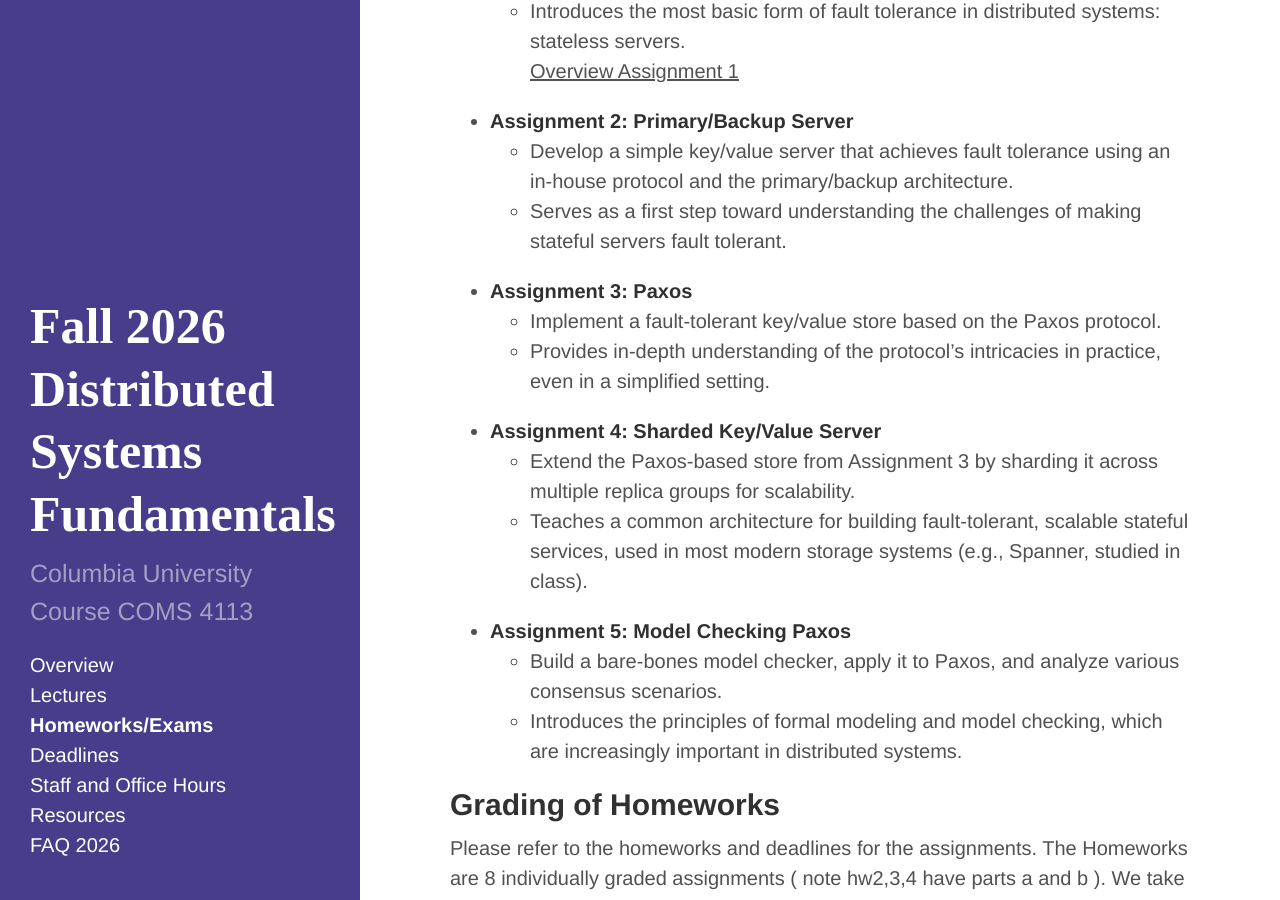
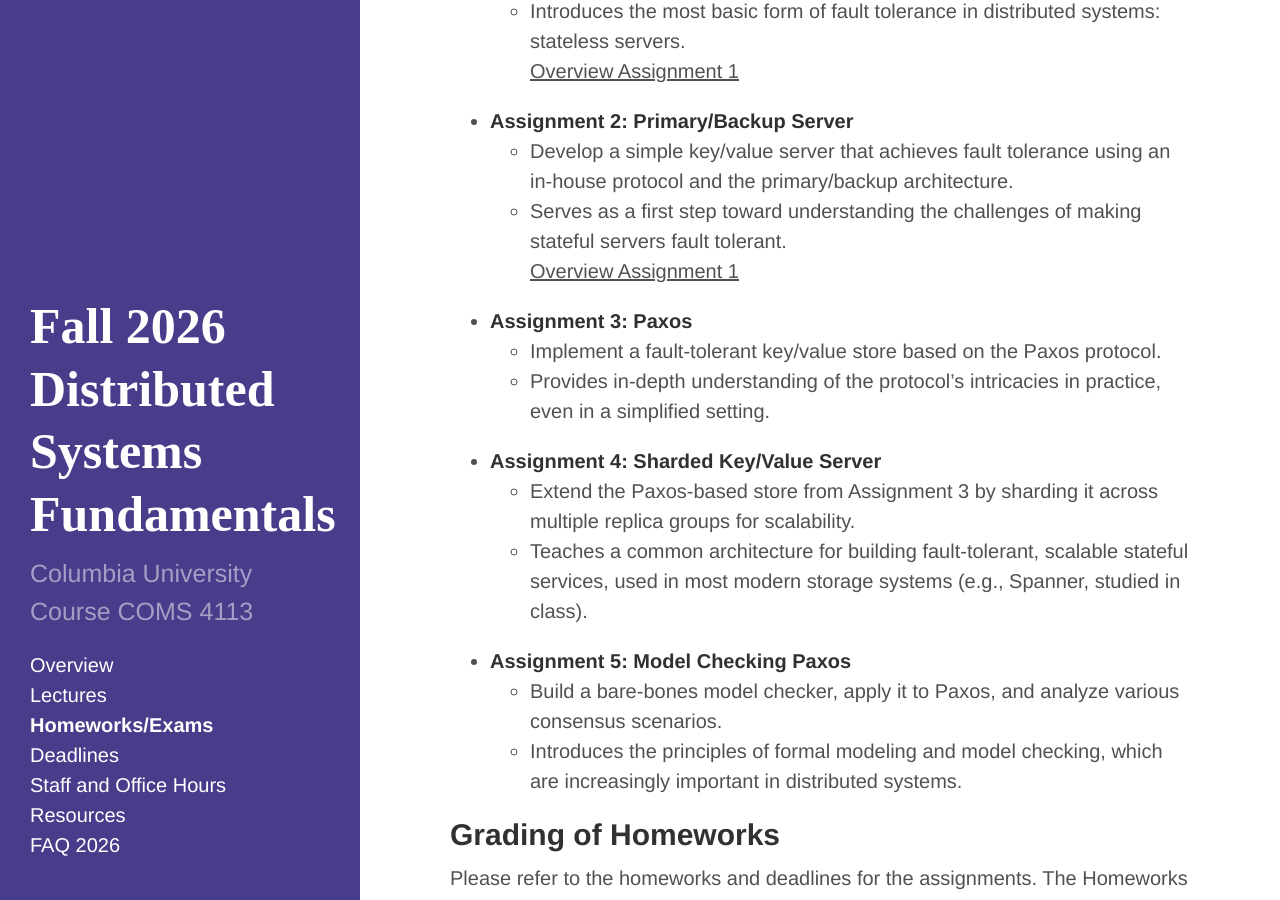
Before and after one commit to frankeh/cu-ds1-2026-fall, a Jekyll site: the page built from 02-homeworks.md, in a window 1280 px wide and 900 px high, scrolled down 1272 px. Built offline with Jekyll 4.4.1, drawn with Linux system fonts in a browser that asks for light colours.

Commit message:
HW2 slides

```diff
--- a/02-homeworks.md
+++ b/02-homeworks.md
@@ -47,6 +47,7 @@ if with an only somewhat working homework.
 - **Assignment 2: Primary/Backup Server**
   - Develop a simple key/value server that achieves fault tolerance using an in-house protocol and the primary/backup architecture.
   - Serves as a first step toward understanding the challenges of making stateful servers fault tolerant.
+  [ Overview Assignment 1]({{ site.baseurl }}/lectures/homework-overviews/HW2-Overview-2026-Fall.pdf)
 
 - **Assignment 3: Paxos**
   - Implement a fault-tolerant key/value store based on the Paxos protocol.
```
Also changed, not shown: 1 other file.
